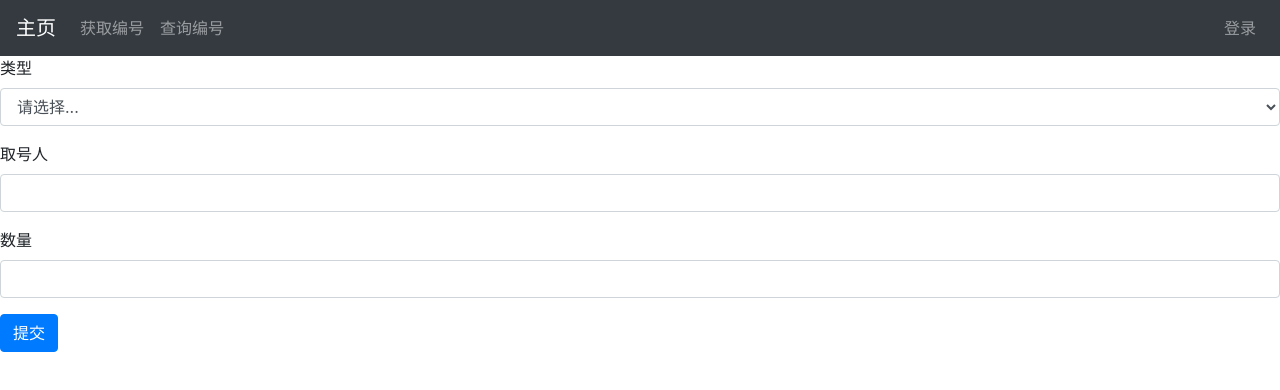
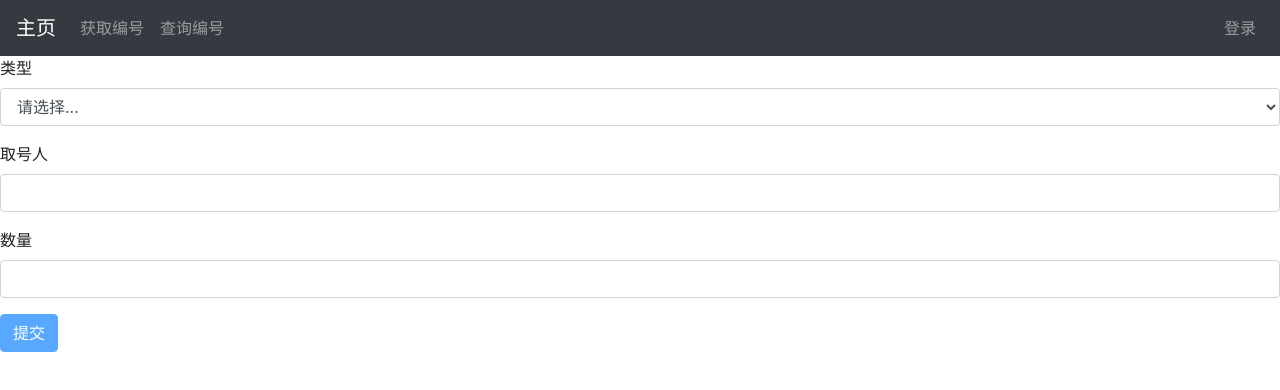
Before and after one commit to zheyangc/document-management, a React (Create React App) app in the folder client/: page /submit in a window 1280 px wide. Shown: the top 390 px of the page. Built offline with nearby package versions, Linux system fonts and the light colour scheme.

Commit message:
add validation

```diff
--- a/client/src/components/submit/SubmitForm.js
+++ b/client/src/components/submit/SubmitForm.js
@@ -4,17 +4,21 @@ import { DocumentType } from "../../constant/DocumentType";
 import { DocumentContext } from "../../contexts/DocumentContext";
 
 export const SubmitForm = () => {
-  const { formState, formDispatch } = useContext(DocumentContext);
+  const { formState: state, formDispatch } = useContext(DocumentContext);
 
   const handleChange = (event) => {
     formDispatch({
       type: "UPDATE_FORM",
       payload: {
-        ...formState,
+        ...state,
         [event.target.name]: event.target.value,
       },
     });
   };
+
+  const isFormValid = () => {
+    return state.userName && state.documentType && state.count && !isNaN(state.count)
+  }
 
   return (
     <Form>
@@ -23,7 +27,7 @@ export const SubmitForm = () => {
         <Form.Control
           as="select"
           name="documentType"
-          value={formState.documentType}
+          value={state.documentType}
           onChange={handleChange}
         >
           <option value="" disabled>
@@ -41,7 +45,7 @@ export const SubmitForm = () => {
         <Form.Label>取号人</Form.Label>
         <Form.Control
           name="userName"
-          value={formState.userName}
+          value={state.userName}
           onChange={handleChange}
         />
       </Form.Group>
@@ -50,13 +54,13 @@ export const SubmitForm = () => {
         <Form.Label>数量</Form.Label>
         <Form.Control
           name="count"
-          value={formState.count}
+          value={state.count}
           onChange={handleChange}
         />
       </Form.Group>
 
       <Form.Group>
-        <Button>提交</Button>
+        <Button disabled={!isFormValid()}>提交</Button>
       </Form.Group>
     </Form>
   );
```
